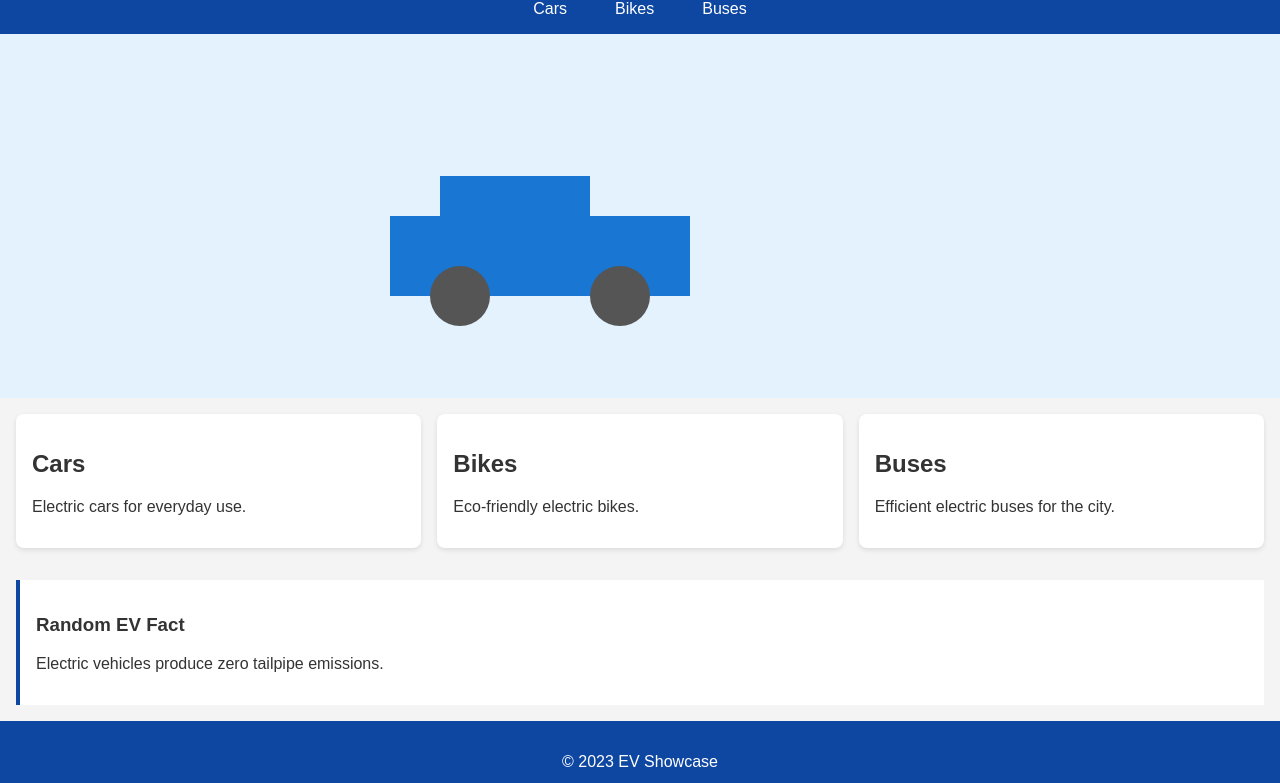
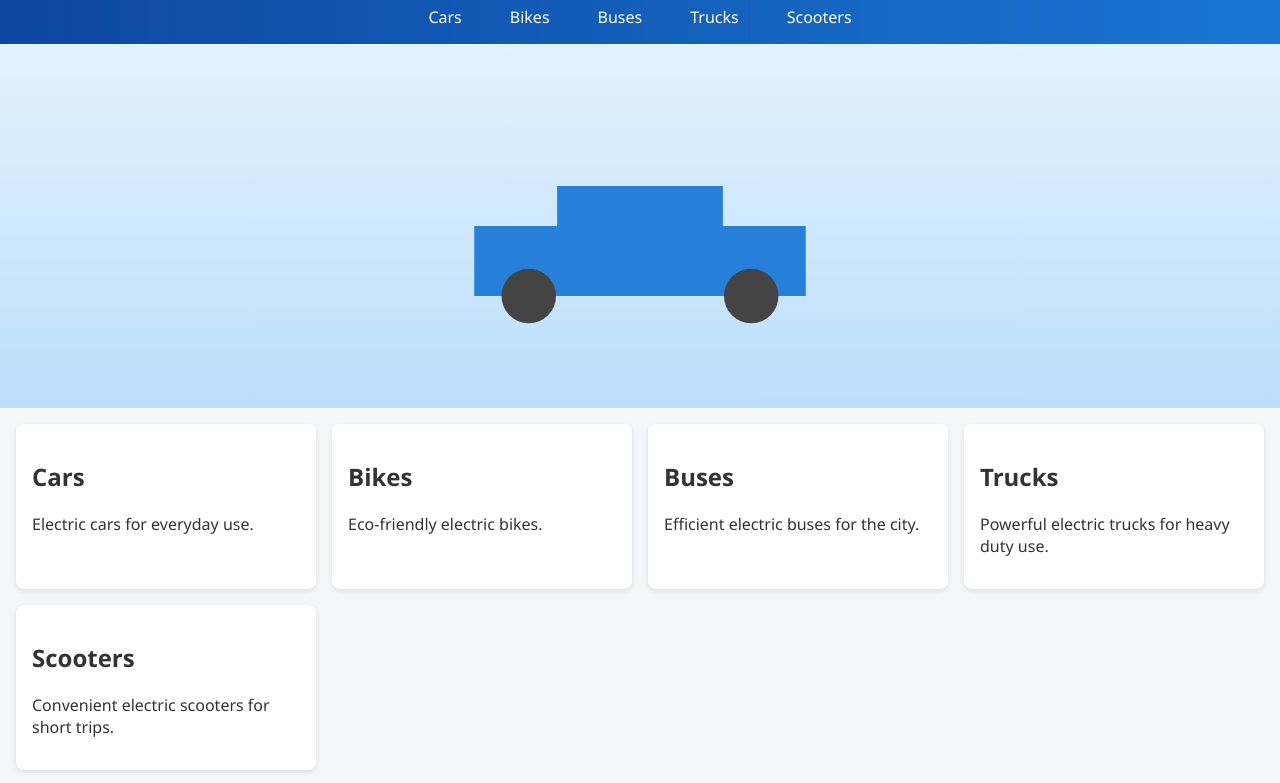
Before and after one commit to lee-carnevale/web, a plain HTML site: page index.html in a window 1280 px wide. Shown: the part 96-879 px from the top of the page. Drawn offline with Linux system fonts and the light colour scheme.

Commit message:
Improve UI and add generative artwork

```diff
--- a/index.html
+++ b/index.html
@@ -14,6 +14,8 @@
         <li><a href="#cars">Cars</a></li>
         <li><a href="#bikes">Bikes</a></li>
         <li><a href="#buses">Buses</a></li>
+        <li><a href="#trucks">Trucks</a></li>
+        <li><a href="#scooters">Scooters</a></li>
       </ul>
     </nav>
   </header>
@@ -34,6 +36,18 @@
         <h2>Buses</h2>
         <p>Efficient electric buses for the city.</p>
       </div>
+      <div class="card" id="trucks">
+        <h2>Trucks</h2>
+        <p>Powerful electric trucks for heavy duty use.</p>
+      </div>
+      <div class="card" id="scooters">
+        <h2>Scooters</h2>
+        <p>Convenient electric scooters for short trips.</p>
+      </div>
+    </section>
+    <section id="info">
+      <h2>Why Drive Electric?</h2>
+      <p>EVs are quieter, cheaper to run, and better for the environment. Ongoing advancements in battery technology are making them more accessible than ever.</p>
     </section>
     <aside id="widget">
       <h3>Random EV Fact</h3>
--- a/script.js
+++ b/script.js
@@ -3,13 +3,30 @@ const ctx = canvas.getContext('2d');
 
 function drawEV() {
   ctx.clearRect(0, 0, canvas.width, canvas.height);
-  ctx.fillStyle = '#1976d2';
-  ctx.fillRect(50, 150, 300, 80); // body
-  ctx.fillRect(100, 110, 150, 40); // cabin
-  ctx.fillStyle = '#555';
+
+  // randomize base color
+  const hues = [200, 210, 220, 230];
+  const baseHue = hues[Math.floor(Math.random() * hues.length)];
+  ctx.fillStyle = `hsl(${baseHue}, 70%, 50%)`;
+
+  // body size and position
+  const bodyWidth = 250 + Math.random() * 100;
+  const bodyHeight = 70;
+  const bodyX = (canvas.width - bodyWidth) / 2;
+  const bodyY = canvas.height / 2;
+  ctx.fillRect(bodyX, bodyY, bodyWidth, bodyHeight);
+
+  // cabin
+  const cabinWidth = bodyWidth * 0.5;
+  const cabinHeight = 40;
+  ctx.fillRect(bodyX + bodyWidth * 0.25, bodyY - cabinHeight, cabinWidth, cabinHeight);
+
+  // wheels
+  ctx.fillStyle = '#444';
+  const wheelRadius = 25 + Math.random() * 5;
   ctx.beginPath();
-  ctx.arc(120, 230, 30, 0, Math.PI * 2); // wheel 1
-  ctx.arc(280, 230, 30, 0, Math.PI * 2); // wheel 2
+  ctx.arc(bodyX + wheelRadius * 2, bodyY + bodyHeight, wheelRadius, 0, Math.PI * 2);
+  ctx.arc(bodyX + bodyWidth - wheelRadius * 2, bodyY + bodyHeight, wheelRadius, 0, Math.PI * 2);
   ctx.fill();
 }
 
@@ -18,8 +35,12 @@ drawEV();
 const facts = [
   'Electric vehicles produce zero tailpipe emissions.',
   'The first practical EV was built in the 1880s.',
+  'Lithium-ion batteries power most modern EVs.',
+  'Solid-state batteries promise faster charging.',
+  'Regenerative braking helps charge the battery while driving.',
+  'Fast chargers can add 200 miles of range in about 30 minutes.',
   'EV batteries can be recycled for other uses.',
-  'Charging infrastructure is rapidly expanding.',
+  'Charging infrastructure is rapidly expanding.'
 ];
 
 function displayFact() {
--- a/style.css
+++ b/style.css
@@ -1,16 +1,17 @@
 body {
-  font-family: Arial, sans-serif;
+  font-family: 'Segoe UI', Tahoma, Geneva, Verdana, sans-serif;
   margin: 0;
   padding: 0;
-  background: #f4f4f4;
+  background: #f4f6f8;
   color: #333;
 }
 
 header {
-  background: #0d47a1;
+  background: linear-gradient(90deg, #0d47a1, #1976d2);
   color: #fff;
   padding: 1rem;
   text-align: center;
+  box-shadow: 0 2px 5px rgba(0, 0, 0, 0.2);
 }
 
 nav ul {
@@ -38,7 +39,7 @@ nav a:hover {
   justify-content: center;
   align-items: center;
   padding: 2rem;
-  background: #e3f2fd;
+  background: linear-gradient(180deg, #e3f2fd, #bbdefb);
 }
 
 #categories {
@@ -54,6 +55,8 @@ nav a:hover {
   box-shadow: 0 2px 5px rgba(0, 0, 0, 0.1);
   padding: 1rem;
   transition: transform 0.3s, box-shadow 0.3s;
+  position: relative;
+  overflow: hidden;
 }
 
 .card:hover {
@@ -66,6 +69,12 @@ nav a:hover {
   margin: 1rem;
   padding: 1rem;
   border-left: 4px solid #0d47a1;
+  box-shadow: 0 2px 5px rgba(0, 0, 0, 0.1);
+}
+
+#info {
+  padding: 1rem 2rem;
+  line-height: 1.6;
 }
 
 footer {
```
Also changed, not shown: 1 other file.
